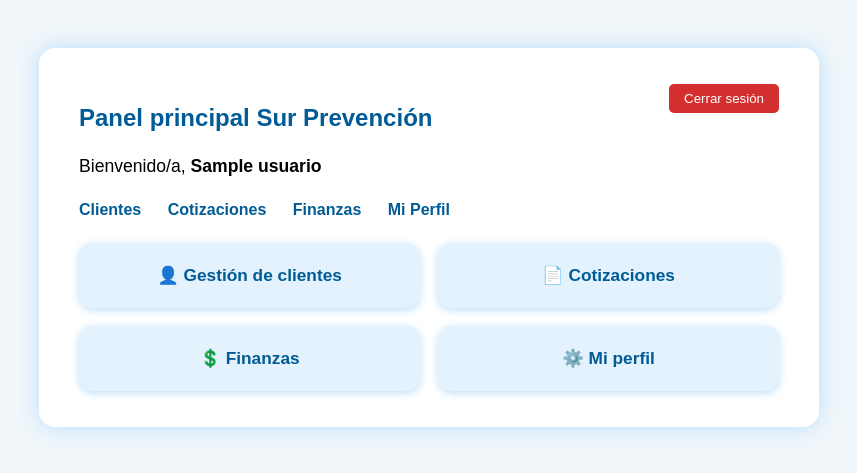
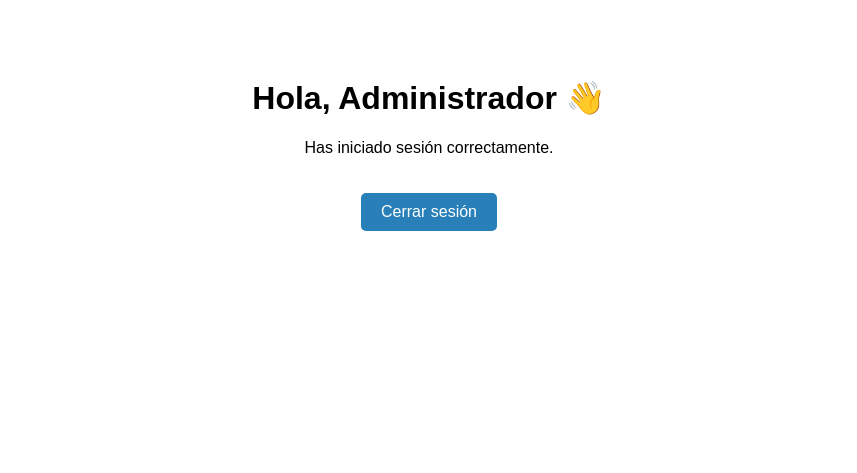
Before and after one commit to avendafull/sur_prevencion_v2_1, a Flask app: template templates/dashboard.html in a window 1280 px wide. Shown: the top 473 px of the page, without its empty margins (211-1068 px from the left). Run offline with Flask 3, Linux system fonts and the light colour scheme; tables that the repository leaves empty hold one stand-in row (values such as "Sample post"); the template is opened without the code that fills it: values that come from a table or form of the project are taken from there, most other values are stand-ins (such as "Sample title", 1, 10 or a date in 2020).

Commit message:
Add files via upload

```diff
--- a/templates/dashboard.html
+++ b/templates/dashboard.html
@@ -1,40 +1,29 @@
-<!DOCTYPE html>
+
+<!doctype html>
 <html lang="es">
 <head>
-    <meta charset="UTF-8">
-    <title>Panel Principal | Sur Prevención</title>
-    <style>
-        body { font-family: Arial, sans-serif; background: #f0f6fa; margin: 0; }
-        .container { max-width: 700px; margin: 48px auto; background: #fff; border-radius: 16px; padding: 36px 40px; box-shadow: 0 0 20px #bbdefb; }
-        h2 { color: #005b96; }
-        .nav { margin-bottom: 24px; }
-        .nav a { text-decoration: none; color: #005b96; margin-right: 22px; font-weight: bold; }
-        .welcome { margin: 24px 0; font-size: 1.1em; }
-        .btn-logout { float: right; color: #fff; background: #d32f2f; border: none; padding: 7px 15px; border-radius: 5px; cursor: pointer; }
-        .menu { display: flex; flex-wrap: wrap; gap: 18px; margin-top: 18px; }
-        .card { flex: 1 1 200px; background: #e3f2fd; border-radius: 14px; padding: 22px; text-align: center; box-shadow: 0 2px 8px #bbdefb; }
-        .card a { text-decoration: none; color: #005b96; font-weight: bold; font-size: 1.08em; }
-    </style>
+  <meta charset="UTF-8">
+  <title>Panel de Control</title>
+  <style>
+    body { font-family: Arial, sans-serif; padding: 50px; text-align: center; }
+    h1 { font-size: 2em; }
+    a {
+      display: inline-block;
+      margin-top: 20px;
+      text-decoration: none;
+      padding: 10px 20px;
+      background-color: #2980b9;
+      color: white;
+      border-radius: 5px;
+    }
+    a:hover {
+      background-color: #3498db;
+    }
+  </style>
 </head>
 <body>
-    <div class="container">
-        <form action="{{ url_for('logout') }}" method="get" style="float:right;">
-            <button class="btn-logout">Cerrar sesión</button>
-        </form>
-        <h2>Panel principal Sur Prevención</h2>
-        <div class="welcome">Bienvenido/a, <strong>{{ usuario.nombre }}</strong></div>
-        <div class="nav">
-            <a href="{{ url_for('clientes') }}">Clientes</a>
-            <a href="{{ url_for('cotizaciones') }}">Cotizaciones</a>
-            <a href="{{ url_for('finanzas') }}">Finanzas</a>
-            <a href="{{ url_for('perfil') }}">Mi Perfil</a>
-        </div>
-        <div class="menu">
-            <div class="card"><a href="{{ url_for('clientes') }}">👤 Gestión de clientes</a></div>
-            <div class="card"><a href="{{ url_for('cotizaciones') }}">📄 Cotizaciones</a></div>
-            <div class="card"><a href="{{ url_for('finanzas') }}">💲 Finanzas</a></div>
-            <div class="card"><a href="{{ url_for('perfil') }}">⚙️ Mi perfil</a></div>
-        </div>
-    </div>
+  <h1>Hola, {{ user.nombre }} 👋</h1>
+  <p>Has iniciado sesión correctamente.</p>
+  <a href="{{ url_for('logout') }}">Cerrar sesión</a>
 </body>
 </html>
```
